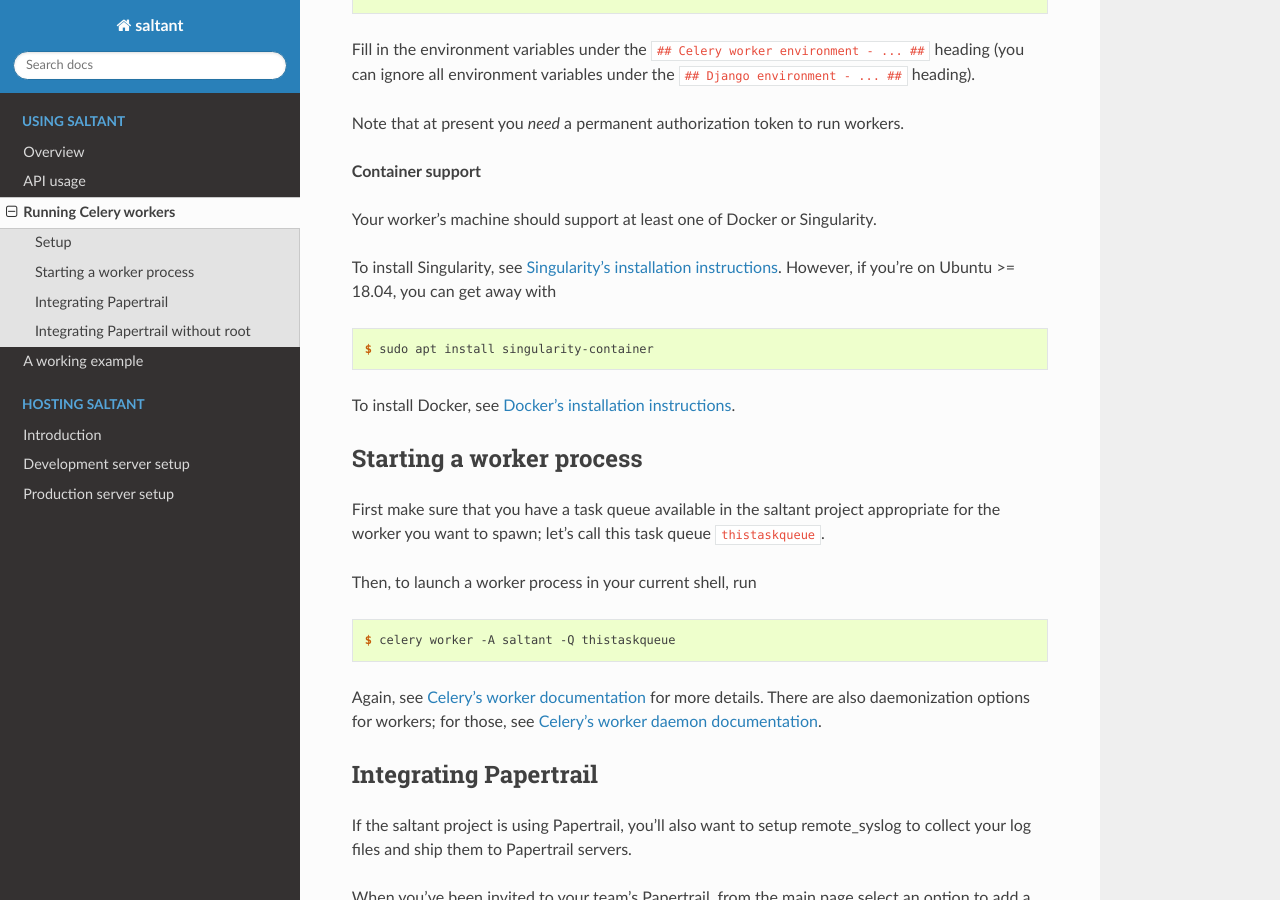
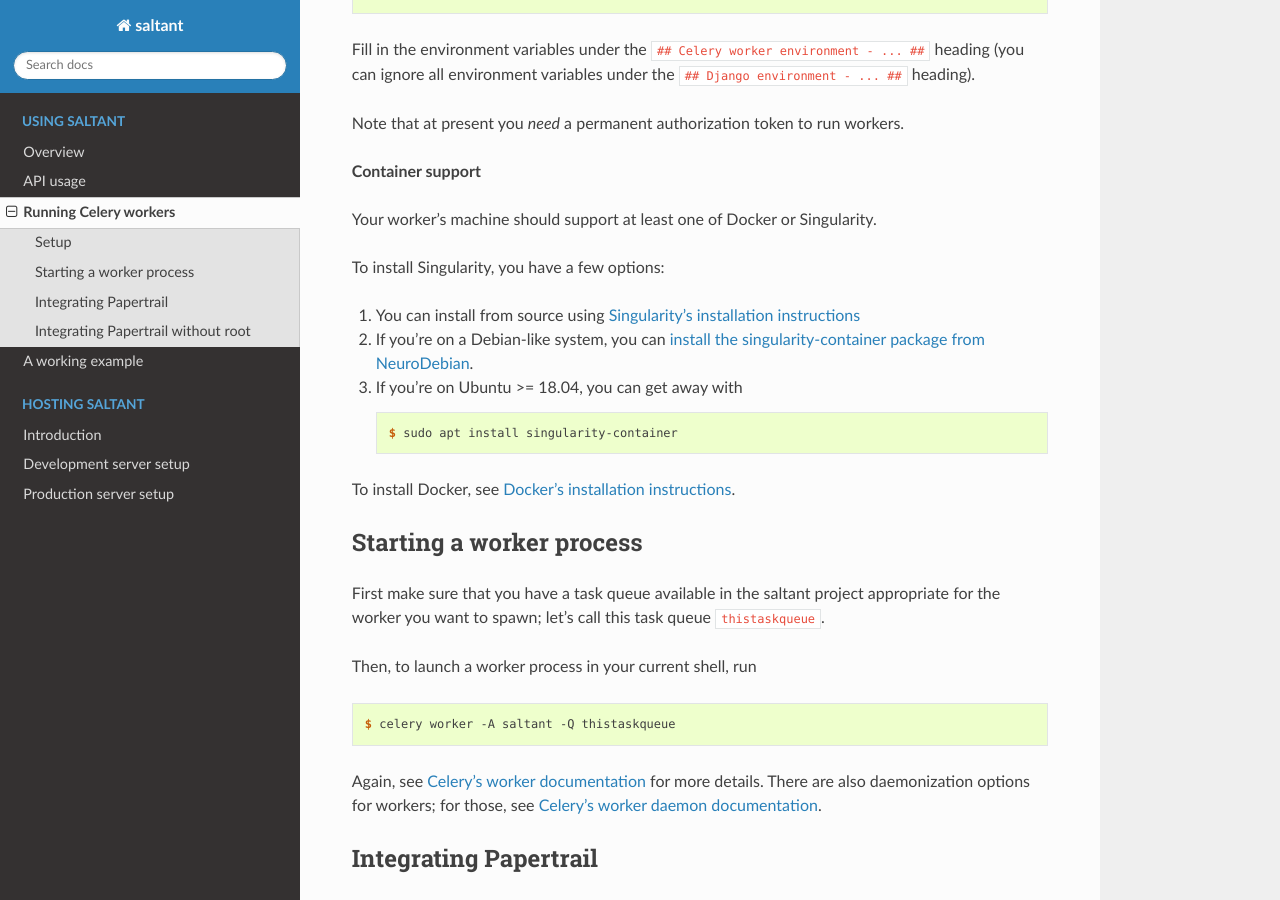
Before and after one commit to saltant-org/saltant, a Sphinx documentation site: the page built from docs/source/using/celery-workers.rst, in a window 1280 px wide and 900 px high, scrolled down 962 px. Built offline with Sphinx 7.4.7 and the Read the Docs theme 2.0.0, drawn with Linux system fonts in a browser that asks for light colours.

Commit message:
Mention NeuroDebian for Singularity in docs

```diff
--- a/docs/source/using/celery-workers.rst
+++ b/docs/source/using/celery-workers.rst
@@ -52,8 +52,12 @@ workers.
 Your worker's machine should support at least one of Docker or
 Singularity.
 
-To install Singularity, see `Singularity's installation instructions`_.
-However, if you're on Ubuntu >= 18.04, you can get away with ::
+To install Singularity, you have a few options:
+
+#. You can install from source using `Singularity's installation instructions`_
+#. If you're on a Debian-like system, you can `install the
+   singularity-container package from NeuroDebian`_.
+#. If you're on Ubuntu >= 18.04, you can get away with ::
 
     $ sudo apt install singularity-container
 
@@ -134,5 +138,6 @@ prevent its default daemonizing behavior.
 .. _Celery's worker documentation: http://docs.celeryproject.org/en/latest/userguide/workers.html
 .. _Celery's worker daemon documentation: http://docs.celeryproject.org/en/latest/userguide/daemonizing.html
 .. _Docker's installation instructions: https://docs.docker.com/install/
+.. _install the singularity-container package from NeuroDebian: http://neuro.debian.net/pkgs/singularity-container.html
 .. _Papertrail's remote_syslog2 GitHub repository releases: https://github.com/papertrail/remote_syslog2/releases
 .. _Singularity's installation instructions: https://www.sylabs.io/guides/2.5.1/user-guide/installation.html
```
